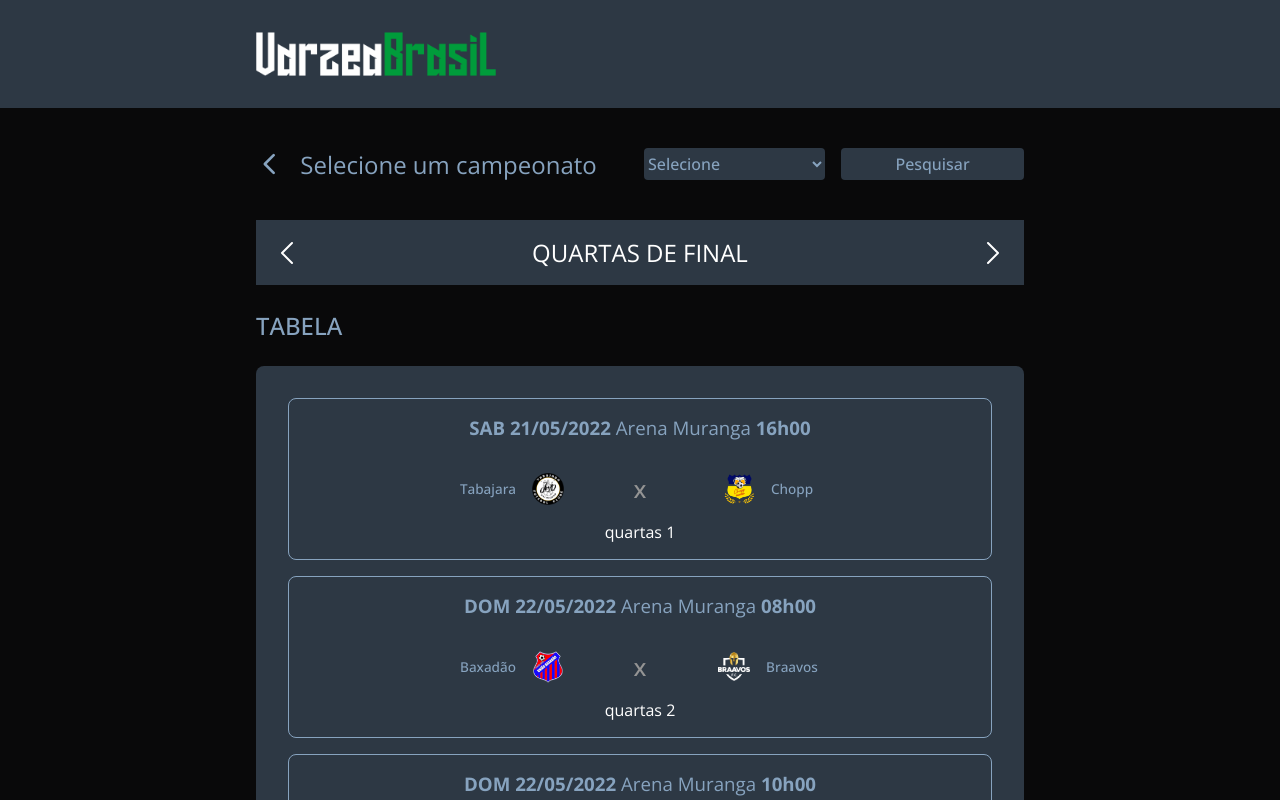
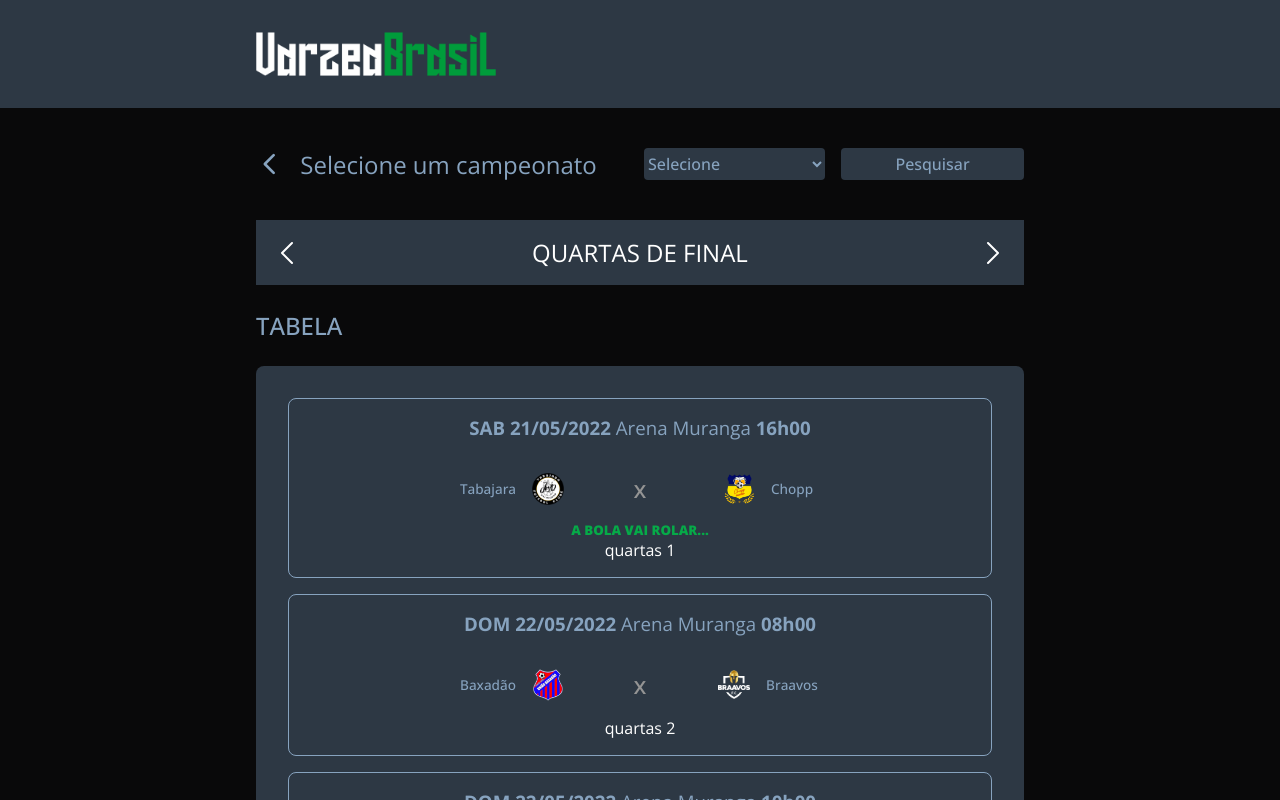
Before and after one commit to edgaregidio/varzeabrasil-app, a React (Vite) app in the folder web/: page /tables/copacepro in a window 1280 px wide. Shown: the top 800 px of the page. Built offline with nearby package versions, Linux system fonts and the light colour scheme.

Commit message:
new texts

```diff
--- a/web/src/components/CardTable/index.jsx
+++ b/web/src/components/CardTable/index.jsx
@@ -11,6 +11,7 @@
   time,
   resultA,
   resultB,
+  live,
   phase
 }) {
   return (
@@ -33,6 +34,7 @@
           <h1>{nameB}</h1>
         </div>
       </div>
+      <h5>{live}</h5>
       <h4>{phase}</h4>
     </div>
   )
--- a/web/src/components/CardTable/styles.css
+++ b/web/src/components/CardTable/styles.css
@@ -25,6 +25,12 @@
   text-align: center;
 }
 
+.card-table h5 {
+  margin: 0;
+  color: var(--live-color);
+  text-transform: uppercase;
+  font-weight: 800;
+}
 .card-table h4 {
   margin: 0;
   font-weight: 300;
--- a/web/src/components/QuarterFinals/index.jsx
+++ b/web/src/components/QuarterFinals/index.jsx
@@ -24,6 +24,7 @@
         resultB={''}
         nameB={'Chopp'}
         teamB={Chopp}
+        live={'A bola vai rolar...'}
         phase={'quartas 1'}
       />
       <CardTable
--- a/web/src/global.css
+++ b/web/src/global.css
@@ -12,6 +12,7 @@
   --primary-color: #2d3844;
   --secondary-color: #87a3bf;
   --bg-color: #09090a;
+  --live-color: #06aa48;
 }
 
 html,
--- a/web/src/pages/Main/index.jsx
+++ b/web/src/pages/Main/index.jsx
@@ -30,7 +30,7 @@
             <h1>Dia de decisão!</h1>
             <p>
               Tabajara JR10 e Chopp abrem as quartas de final hoje no Estádio
-              Filostro Machado (Muranga) às 16h.
+              Filostro Machado (Arena Muranga) às 16h.
             </p>
           </div>
         </section>
```
